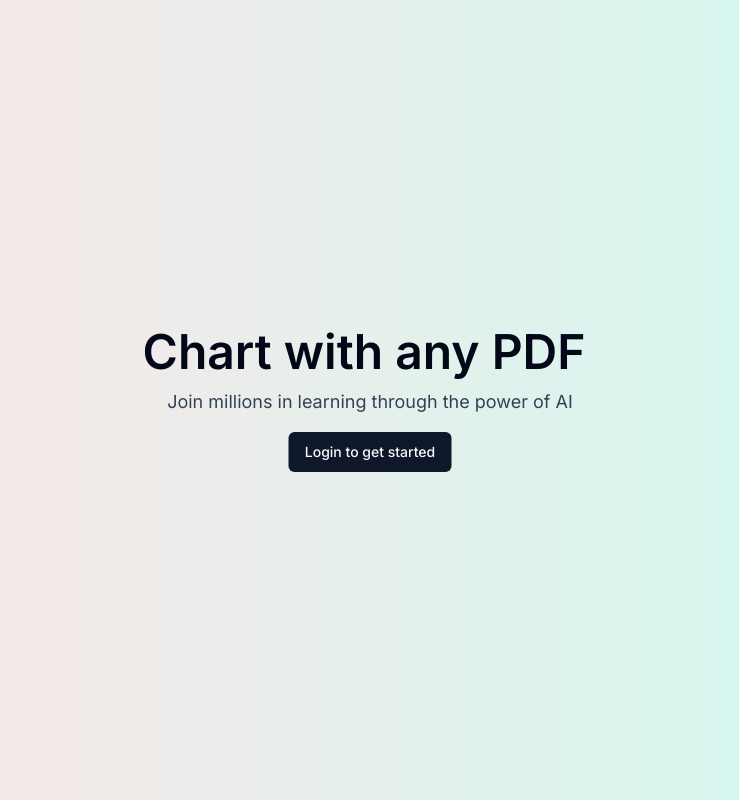
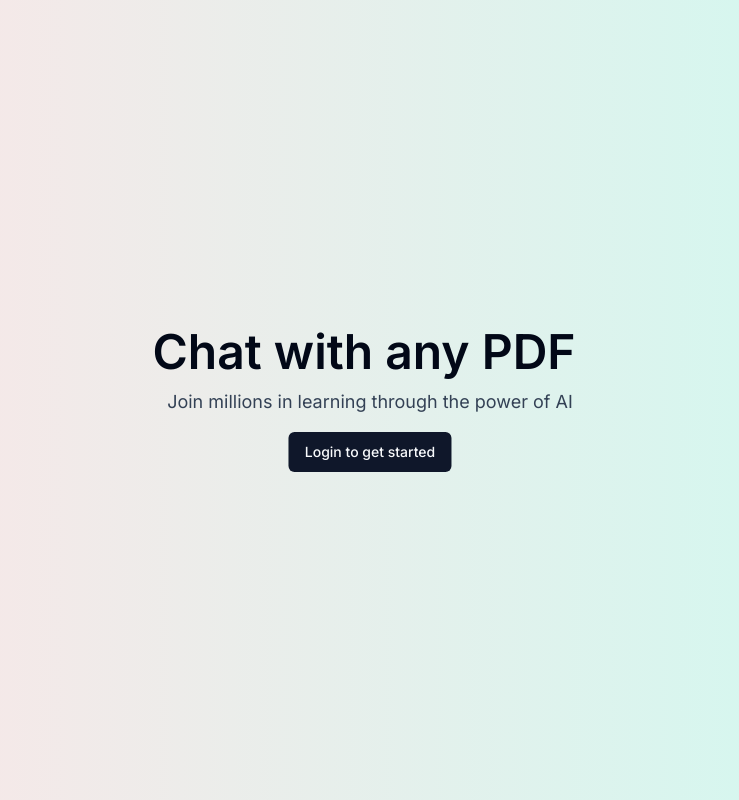
Before and after one commit to Dennokim/ChartPDF, a Next.js app in the folder chartpdf/: page / in a window 1280 px wide. Shown: the whole page, without its empty margins (270-1009 px from the left). Built offline with nearby package versions, Linux system fonts and the light colour scheme; no server answers.

Commit message:
fixed type errors

```diff
--- a/chartpdf/src/app/page.tsx
+++ b/chartpdf/src/app/page.tsx
@@ -12,12 +12,12 @@ export default function Home() {
       <div className="absolute top-1/2 left-1/2 -translate-x-1/2 -translate-y-1/2">
         <div className="flex flex-col items-center text-center">
           <div className="flex items-center">
-            <h1 className="mr-3 text-5xl font-semibold">Chart with any PDF</h1>
+            <h1 className="mr-3 text-5xl font-semibold">Chat with any PDF</h1>
             <UserButton afterSignOutUrl="/" />
           </div>
 
           <div className="flex mt-2">
-            {isAuth && <Button>Go to charts</Button>}
+            {isAuth && <Button>Go to chats</Button>}
           </div>
 
           <p className=" max-w-xl mt-1 text-lg text-slate-700">
```
